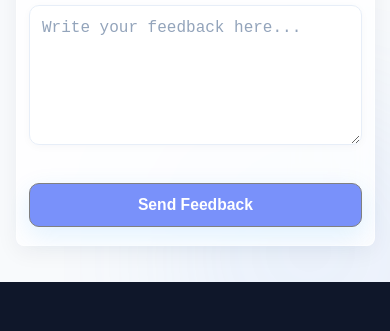
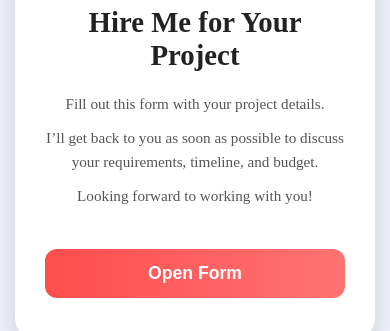
Before and after one commit to Code-with-N-A/AmuleStack, a plain HTML site: page index.html in a window 390 px wide. Shown: the part 9099-9430 px from the top of the page. Drawn offline with nearby package versions, Linux system fonts and the light colour scheme.

Commit message:
new file add and googel form code add

```diff
--- a/FeedBack.css
+++ /dev/null
@@ -1,320 +0,0 @@
-:root {
-  --primary: #f56cd3;
-  --primary-2: #8512e2;
-  --accent: #f8ce11;
-  --accent-dark: #e3bb07;
-  --text-dark: #1e293b;
-  --text-muted: #475569;
-  --border-light: #e7eef8;
-  --bg-light: #f8fafc;
-  --radius: 12px;
-  --transition: 220ms cubic-bezier(.2, .9, .3, 1);
-  --shadow-1: 0 6px 22px rgba(20, 34, 48, 0.06);
-}
-
-/* SECTION + BACKGROUND BLOBS */
-.feedback-section {
-  position: relative;
-  padding: 84px 6%;
-  background: var(--bg-light);
-  color: var(--text-dark);
-  text-align: center;
-  overflow: hidden;
-}
-
-/* decorative soft blobs (Canva-style) */
-.feedback-section::before,
-.feedback-section::after {
-  content: "";
-  position: absolute;
-  border-radius: 50%;
-  filter: blur(80px);
-  transform: translateZ(0);
-  z-index: 0;
-  pointer-events: none;
-  opacity: 0.95;
-}
-
-.feedback-section::before {
-  width: 380px;
-  height: 380px;
-  background: linear-gradient(135deg, rgba(37, 99, 235, 0.14), rgba(59, 130, 246, 0.06));
-  top: -140px;
-  left: -110px;
-}
-
-.feedback-section::after {
-  width: 310px;
-  height: 310px;
-  background: linear-gradient(135deg, rgba(96, 165, 250, 0.14), rgba(99, 102, 241, 0.06));
-  bottom: -140px;
-  right: -90px;
-}
-
-/* HEADING STRIP (attached look) */
-.feedback-header {
-  width: 100%;
-  max-width: 900px;
-  margin: 0 auto;
-  text-align: center;
-  background-color: #c3c0cb;
-  color: #484848;
-  padding: 18px 26px;
-  border-radius: var(--radius) var(--radius) 0 0;
-  box-shadow: 0 4px 18px rgba(37, 99, 235, 0.08);
-  position: relative;
-  z-index: 1;
-}
-
-/* heading text */
-.feedback-header h1 {
-  margin: 0;
-  font-size: clamp(1.6rem, 2.1vw, 2.2rem);
-  font-weight: 700;
-  letter-spacing: -0.2px;
-  font-size: 2.5rem;
-}
-
-.feedback-header p {
-  margin: 6px 0 0;
-  font-size: 0.95rem;
-  opacity: 0.95;
-  color: rgba(255, 255, 255, 0.92);
-  line-height: 1.35;
-}
-
-/* wrapper that centers the form */
-.feedback-wrapper {
-  width: 100%;
-  display: flex;
-  justify-content: center;
-  margin-top: -6px;
-  /* pulls form up to attach to header */
-  position: relative;
-  z-index: 1;
-}
-
-/* FORM (attached to heading) */
-.feedback-form {
-  width: 100%;
-  max-width: 900px;
-  /* wide form on desktop */
-  background: rgba(255, 255, 255, 0.78);
-  backdrop-filter: blur(8px);
-  border-radius: 0 0 var(--radius) var(--radius);
-  /* bottom corners only */
-  padding: 36px 32px;
-  text-align: left;
-  box-shadow: var(--shadow-1);
-  border: 1px solid rgba(255, 255, 255, 0.6);
-  border-top: none;
-  /* seamless attachment to heading */
-  transition: transform var(--transition), box-shadow var(--transition);
-}
-
-/* slight lift on hover for affordance */
-.feedback-form:hover {
-  transform: translateY(-3px);
-  box-shadow: 0 18px 40px rgba(20, 34, 48, 0.08);
-}
-
-/* cursive status / message (can be set by JS) */
-.thmssage {
-  font-family: "Great Vibes", "Segoe UI", system-ui, -apple-system, "Segoe UI Emoji", sans-serif;
-  font-size: 1.45rem;
-  text-align: center;
-  margin: 0 0 18px 0;
-  background: linear-gradient(90deg, #25ebb6, #3b82f6, #f6f214);
-  -webkit-background-clip: text;
-  -webkit-text-fill-color: transparent;
-  min-height: 30px;
-}
-
-/* FORM GROUPS */
-.form-group {
-  display: flex;
-  flex-direction: column;
-  margin-bottom: 18px;
-}
-
-.form-group label {
-  font-weight: 600;
-  color: var(--text-dark);
-  margin-bottom: 8px;
-  font-size: 0.98rem;
-}
-
-/* inputs / textarea */
-.feedback-form input[type="text"],
-.feedback-form textarea {
-  width: 100%;
-  background: #fff;
-  border: 1px solid var(--border-light);
-  border-radius: 10px;
-  padding: 12px 14px;
-  font-size: 1rem;
-  color: var(--text-dark);
-  outline: none;
-  transition: box-shadow var(--transition), border-color var(--transition), transform var(--transition);
-  box-shadow: 0 2px 8px rgba(20, 34, 48, 0.03);
-}
-
-/* placeholder colours */
-.feedback-form input::placeholder,
-.feedback-form textarea::placeholder {
-  color: #93a4bb;
-}
-
-/* focus state */
-.feedback-form input:focus,
-.feedback-form textarea:focus {
-  border-color: var(--primary);
-  box-shadow: 0 8px 24px rgba(37, 99, 235, 0.08);
-  transform: translateY(-1px);
-}
-
-/* textarea specifics */
-.feedback-form textarea {
-  min-height: 140px;
-  resize: vertical;
-  line-height: 1.5;
-}
-
-/* submit button */
-.feedback-btn {
-  display: inline-block;
-  background-color: #7991fa;
-  width: 100%;
-  padding: 14px 16px;
-  border: none;
-  border-radius: 10px;
-  color: #ffffff;
-  font-weight: 700;
-  font-size: 1rem;
-  cursor: pointer;
-  transition: transform var(--transition), box-shadow var(--transition), background var(--transition);
-  box-shadow: 0 8px 26px rgba(17, 144, 248, 0.12);
-  border: 0.3px solid gray;
-}
-
-/* hover & active */
-.feedback-btn:hover {
-  background-color: #5070fc;
-  transform: translateY(-3px);
-  color: #fff;
-}
-
-.feedback-btn:active {
-  transform: translateY(0);
-}
-
-/* accessibility: visible focus */
-.feedback-form input:focus-visible,
-.feedback-form textarea:focus-visible,
-.feedback-btn:focus-visible {
-  outline: 3px solid rgba(37, 99, 235, 0.12);
-  outline-offset: 3px;
-}
-
-/* small helper — keep header + form centered and breathing on smaller screens */
-@media (max-width: 1024px) {
-  .feedback-section {
-    padding: 68px 5%;
-  }
-
-  .feedback-header,
-  .feedback-form {
-    max-width: 720px;
-    margin-left: auto;
-    margin-right: auto;
-  }
-
-  .feedback-wrapper {
-    margin-top: -5px;
-  }
-
-  .feedback-form {
-    padding: 30px 24px;
-  }
-}
-
-@media (max-width: 768px) {
-  .feedback-section {
-    padding: 56px 5%;
-  }
-
-  .feedback-header,
-  .feedback-form {
-    max-width: 640px;
-  }
-
-  .feedback-header {
-    padding: 14px 20px;
-    border-radius: 10px 10px 0 0;
-  }
-
-  .thmssage {
-    font-size: 1.3rem;
-  }
-
-  .feedback-form {
-    padding: 24px 18px;
-    border-radius: 0 0 10px 10px;
-  }
-}
-
-@media (max-width: 480px) {
-  .feedback-section {
-    padding: 36px 4%;
-  }
-
-  .feedback-header,
-  .feedback-form {
-    max-width: 100%;
-  }
-
-  .feedback-header {
-    padding: 12px 14px;
-    border-radius: 8px 8px 0 0;
-  }
-
-  .feedback-header h1 {
-    font-size: 1.7rem;
-  }
-
-  .feedback-header p {
-    font-size: 0.82rem;
-  }
-
-  .feedback-form {
-    padding: 18px 12px;
-    border-radius: 0 0 8px 8px;
-  }
-
-  .feedback-form input,
-  .feedback-form textarea {
-    padding: 10px 12px;
-  }
-
-  .feedback-btn {
-    padding: 12px;
-    font-size: 0.98rem;
-  }
-}
-
-/* subtle entrance animation if AOS is not loaded */
-.feedback-section[data-aos="fade-up"] {
-  animation: fadeUpSmall 600ms ease both;
-}
-
-@keyframes fadeUpSmall {
-  from {
-    opacity: 0;
-    transform: translateY(14px);
-  }
-
-  to {
-    opacity: 1;
-    transform: translateY(0);
-  }
-}
--- /dev/null
+++ b/googleform.css
@@ -0,0 +1,102 @@
+.googleForm-section {
+  width: 100%;
+  min-height: 100vh;
+  display: flex;
+  justify-content: center;
+  align-items: center;
+  background-color:rgb(242, 244, 252) ;
+  padding: 30px 20px;
+}
+
+.googleForm-container {
+  max-width: 800px;
+  width: 100%;
+}
+
+.googleForm-card {
+  background: #ffffff;
+  padding: 40px 30px;
+  border-radius: 20px;
+  box-shadow: 0 15px 35px rgba(0,0,0,0.15);
+  text-align: center;
+  display: flex;
+  flex-direction: column;
+  align-items: center;
+  transition: transform 0.3s, box-shadow 0.3s;
+}
+
+.googleForm-card:hover {
+  transform: translateY(-5px);
+  box-shadow: 0 25px 45px rgba(0,0,0,0.2);
+}
+
+.googleForm-img {
+  width: 150px;
+  height: 150px;
+  object-fit: cover;
+  margin-bottom: 25px;
+  border-radius: 50%;
+  border: 4px solid #f4d908;
+}
+
+.googleForm-heading {
+  font-size: 2.5rem;
+  color: #222;
+  margin-bottom: 20px;
+  font-weight: 600;
+}
+
+.googleForm-text {
+  font-size: 1.1rem;
+  color: #555;
+  margin-bottom: 10px;
+  line-height: 1.6;
+}
+
+#googleForm-btn {
+  margin-top: 30px;
+  padding: 14px 40px;
+  font-size: 1.1rem;
+  background: linear-gradient(90deg, #ff4d4d, #ff7373);
+  color: #fff;
+  border: none;
+  border-radius: 12px;
+  cursor: pointer;
+  transition: 0.3s;
+  font-weight: 600;
+}
+
+#googleForm-btn:hover {
+  background: linear-gradient(90deg, #e60000, #ff4d4d);
+  transform: scale(1.05);
+}
+
+/* Responsive */
+@media (max-width: 768px) {
+  .googleForm-heading {
+    font-size: 2rem;
+  }
+  .googleForm-text {
+    font-size: 1rem;
+  }
+  .googleForm-img {
+    width: 120px;
+    height: 120px;
+  }
+}
+
+@media (max-width: 480px) {
+  .googleForm-section {
+    padding: 40px 15px;
+  }
+  .googleForm-heading {
+    font-size: 1.8rem;
+  }
+  .googleForm-text {
+    font-size: 0.95rem;
+  }
+  #googleForm-btn {
+    width: 100%;
+    padding: 14px 0;
+  }
+}
--- /dev/null
+++ b/googleform.js
@@ -0,0 +1,6 @@
+document.getElementById("googleForm-btn").addEventListener("click", function() {
+  window.open(
+    "https://docs.google.com/forms/d/e/1FAIpQLSe5evohqC27f4j8stIVnerubEf06Ufz900sKY2QU_vr-BKb0Q/viewform",
+    "_blank"
+  );
+});
--- a/index.html
+++ b/index.html
@@ -16,9 +16,9 @@
     <link rel="stylesheet" href="FAQ.css">
     <link rel="stylesheet" href="sarching.css">
     <link rel="stylesheet" href="whatsap.css">
-    <link rel="stylesheet" href="FeedBack.css">
     <link rel="stylesheet" href="coding-grni.css">
     <link rel="stylesheet" href="projects.css">
+    <link rel="stylesheet" href="googleform.css">
     <!-- Latest Font Awesome 6.4.0 -->
     <link rel="stylesheet" href="https://cdnjs.cloudflare.com/ajax/libs/font-awesome/6.4.0/css/all.min.css"
         crossorigin="anonymous" referrerpolicy="no-referrer" />
@@ -168,8 +168,8 @@
                             <i class="fab fa-linkedin-in"></i>
                         </a>
 
-                        <a href="https://www.instagram.com/amulestack74"
-                            class="social social-instagram" aria-label="Instagram" target="_blank" rel="noopener">
+                        <a href="https://www.instagram.com/amulestack74" class="social social-instagram"
+                            aria-label="Instagram" target="_blank" rel="noopener">
                             <i class="fab fa-instagram"></i>
                         </a>
                     </div>
@@ -630,32 +630,6 @@
         </div>
     </section>
 
-    <!-- ================================= Feedback ==================================== -->
-    <section class="feedback-section" data-aos="fade-up">
-        <div class="feedback-header" data-aos="fade-up">
-            <h1 data-aos="zoom-in">Share Your Feedback</h1>
-            <p data-aos="fade-up">Help us make AmuleStack even better by sharing your valuable feedback.</p>
-        </div>
-
-        <div class="feedback-wrapper" data-aos="fade-up">
-            <!-- RIGHT SIDE FORM -->
-            <form class="feedback-form" action="#" method="post" data-aos="zoom-in">
-                <h3 class="thmssage"></h3>
-                <div class="form-group" data-aos="fade-up">
-                    <label for="feedName">Your Name</label>
-                    <input type="text" id="feedName" name="feedName" placeholder="Enter your name" required>
-                </div>
-
-                <div class="form-group" data-aos="fade-up">
-                    <label for="feedText">Your Feedback</label>
-                    <textarea id="feedText" name="feedText" placeholder="Write your feedback here..."
-                        required></textarea>
-                </div>
-
-                <button type="submit" class="feedback-btn" data-aos="zoom-in">Send Feedback</button>
-            </form>
-        </div>
-    </section>
     <!-- ================ Sosal midiya icons =========================== -->
 
     <div class="social-icons" data-aos="zoom-in">
@@ -663,8 +637,8 @@
 
         <div class="items">
             <a href="https://wa.me/919303546247" target="_blank" class="whatsapp"><i class="fab fa-whatsapp"></i></a>
-            <a href="https://instagram.com/https://https://www.instagram.com/amulestack74"
-                target="_blank" class="instagram"><i class="fab fa-instagram"></i></a>
+            <a href="https://instagram.com/https://https://www.instagram.com/amulestack74" target="_blank"
+                class="instagram"><i class="fab fa-instagram"></i></a>
             <a href="https://www.linkedin.com/in/nitesh-amule-60223b34b?utm_source=share&utm_campaign=share_via&utm_content=profile&utm_medium=android_app"
                 target="_blank" class="linkedin"><i class="fab fa-linkedin-in"></i></a>
             <a href="https://www.youtube.com/@AmuleStack74" target="_blank" class="youtube"><i
@@ -672,6 +646,21 @@
             <a href="https://github.com/Code-with-N-A" target="_blank" class="github"><i class="fab fa-github"></i></a>
         </div>
     </div>
+
+
+    <!-- Hire Me Section -->
+<section id="googleForm-section" class="googleForm-section" data-aos="fade-up">
+  <div class="googleForm-container">
+    <div class="googleForm-card">
+      <img src="img/Nitesh.png" alt="Hire Me" class="googleForm-img" data-aos="zoom-in">
+      <h2 class="googleForm-heading" data-aos="fade-up">Hire Me for Your Project</h2>
+      <p class="googleForm-text" data-aos="fade-up">Fill out this form with your project details.</p>
+      <p class="googleForm-text" data-aos="fade-up">I’ll get back to you as soon as possible to discuss your requirements, timeline, and budget.</p>
+      <p class="googleForm-text" data-aos="fade-up">Looking forward to working with you!</p>
+      <button id="googleForm-btn" data-aos="zoom-in">Open Form</button>
+    </div>
+  </div>
+</section>
 
 
 
@@ -688,8 +677,7 @@
                 <div class="footer-socials" data-aos="fade-up">
                     <a href="https://github.com/Code-with-N-A"><i class="fab fa-github"></i></a>
                     <a href="https://www.linkedin.com/in/nitesh-amule-60223b34b/"><i class="fab fa-linkedin"></i></a>
-                    <a href="https://www.instagram.com/amulestack74"><i
-                            class="fab fa-instagram"></i></a>
+                    <a href="https://www.instagram.com/amulestack74"><i class="fab fa-instagram"></i></a>
                 </div>
             </div>
 
@@ -744,9 +732,9 @@
 <script src="Email.js"></script>
 <script src="sarching.js"></script>
 <script src="whatsap.js"></script>
-<script src="FeedBack.js"></script>
 <script src="coding-garni.js"></script>
 <script src="prijectsCARD.js"></script>
-<!-- <script src="inspact_block.js"></script> -->
+<script src="googleform.js"></script>
+<script src="inspact_block.js"></script>
 
 </html>
```
Also changed, not shown: FeedBack.js (deleted, +0 -51 lines), stayle.css (line endings or trailing spaces).
